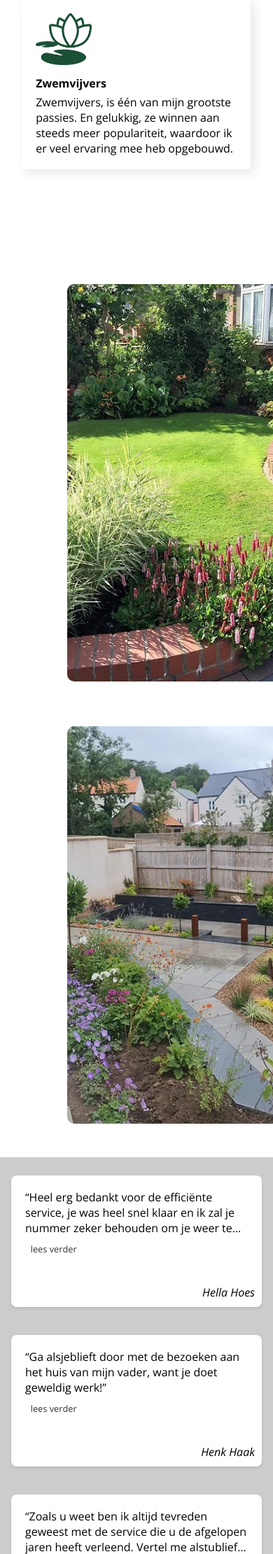
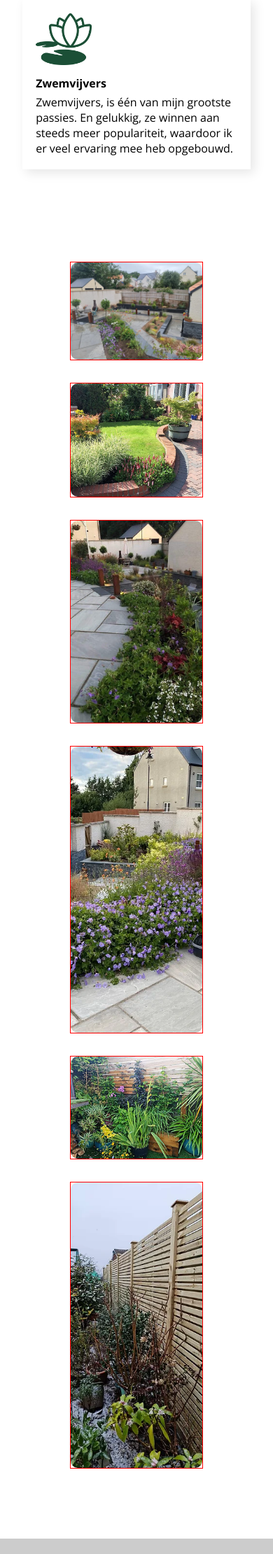
Before and after one commit to duzyano/hoveniers-website-, a PHP site: page / in a window 390 px wide. Shown: the part 3108-5329 px from the top of the page at 70% size. Run offline with PHP 8.4, Linux system fonts and the light colour scheme.

Commit message:
made projecten.php responsive

```diff
--- a/assets/css/projecten.css
+++ b/assets/css/projecten.css
@@ -1,20 +1,18 @@
+.projects {
+  margin: 0 100px 100px;
+}
+
 .projects__container {
-  padding: 1rem 2rem;
-  margin: 0 3rem;
   display: grid;
   grid-template-columns: repeat(4, 1fr);
   gap: 2rem;
   width: 100%;
-  min-width: 900px;
-
-  .projects__image img {
-    width: 100%;
-    height: 100%;
-    /* min-width: 20rem; */
-    max-height: 650px;
-    object-fit: cover;
-    border-radius: 10px;
-  }
+}
+.projects .projects__image img {
+  width: 100%;
+  height: 100%;
+  object-fit: cover;
+  border-radius: 10px;
 }
 
 .image-2 {
@@ -34,71 +32,17 @@
 
 @media (max-width: 992px) {
   .projects__container {
-    padding: 1rem 2rem;
-    grid-template-columns: repeat(3, 1fr);
-    grid-template-rows: repeat(3, 1fr);
-
-    .projects__image {
-      margin: 1rem;
-    }
-
-    .projects__image img {
-      width: 100%;
-      height: 100%;
-      min-width: auto;
-      max-height: 650px;
-      object-fit: cover;
-    }
+    grid-template-columns: 1fr;
   }
 
-  .image-1 {
-    grid-column: 1 / 3;
-  }
-
+  .image-2,
+  .image-4,
   .image-5 {
-    grid-row: 2 / 3;
-    grid-column: 1 / 4;
-  }
-
-  .image-4 {
-    grid-column: 3 / 4;
-    grid-row: 1 / 2;
-  }
-
-  .image-6 {
-    grid-column: 3 / 4;
-    grid-row: 1 / 2;
+    grid-column: auto;
+    grid-row: auto;
   }
 }
 
-@media (max-width: 768px) {
-  .projects__container {
-    padding: 1rem 2rem;
-
-    grid-template-columns: 1fr;
-  }
+.projects__container > * {
+  border: 1px solid red;
 }
-
-@media (max-width: 546px) {
-  .projects__container {
-    padding: 1rem 2rem;
-    display: grid;
-    grid-template-columns: repeat(2, 1fr);
-    grid-template-rows: repeat(2, 600px);
-  }
-
-  .image-5 {
-    max-height: 550px;
-  }
-}
-@media (max-width: 390px) {
-  .projects__container {
-    padding: 1rem 2rem;
-    display: grid;
-    grid-template-columns: 1fr;
-  }
-
-  .image-5 {
-    display: none;
-  }
-}
```
